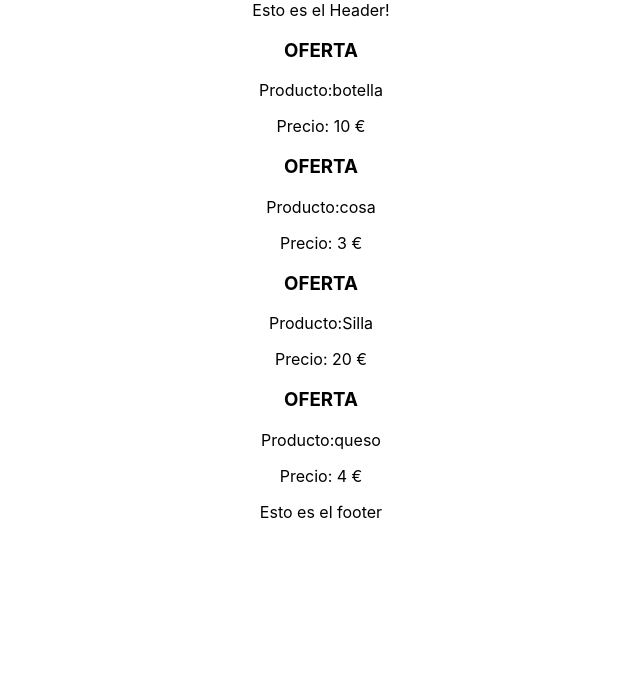
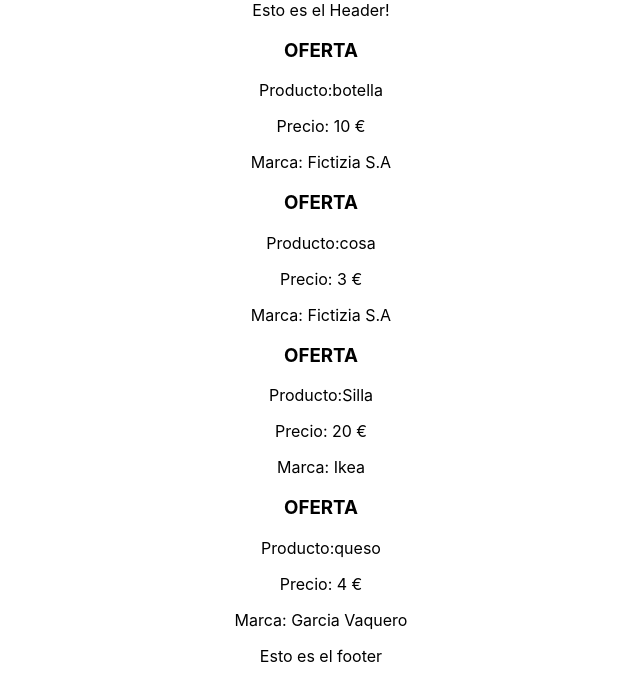
Before and after one commit to alejandroereyesb/appguay, a React (Create React App) app: page / in a window 1280 px wide. Shown: the top 700 px of the page, without its empty margins (319-959 px from the left). Built offline with nearby package versions, Linux system fonts and the light colour scheme.

Commit message:
update/state

```diff
--- a/src/components/Product/Product.js
+++ b/src/components/Product/Product.js
@@ -2,15 +2,25 @@ import React, { Component } from 'react'
 
 export default class Product extends Component {
 
+    constructor(props) {
+        super(props)
+
+        this.state = {
+             brand:"Fictizia S.A"
+        }
+    }
+
+
     render() {
 
-        let {name,price} = this.props.details //Destructuring
+        let {name,price,brand} = this.props.details //Destructuring
 
         return (
             <section>
                 <h3>OFERTA</h3>
                 <p>Producto:{name}</p>
                 <p>Precio: {price} €</p>
+                <p>Marca: { brand || this.state.brand }</p>
             </section>
         )
     }
--- a/src/components/Products/Products.js
+++ b/src/components/Products/Products.js
@@ -7,8 +7,8 @@ export default class Products extends Component {
         // Viene de un "fetch".....
         let data = [{name:"botella", price:"10"},
                     {name:"cosa", price:"3"},
-                    {name:"Silla", price:"20"},
-                    {name:"queso", price:"4"}]
+                    {name:"Silla", price:"20", brand:"Ikea"},
+                    {name:"queso", price:"4", brand:"Garcia Vaquero"}]
 
         return (
             <article>
```
